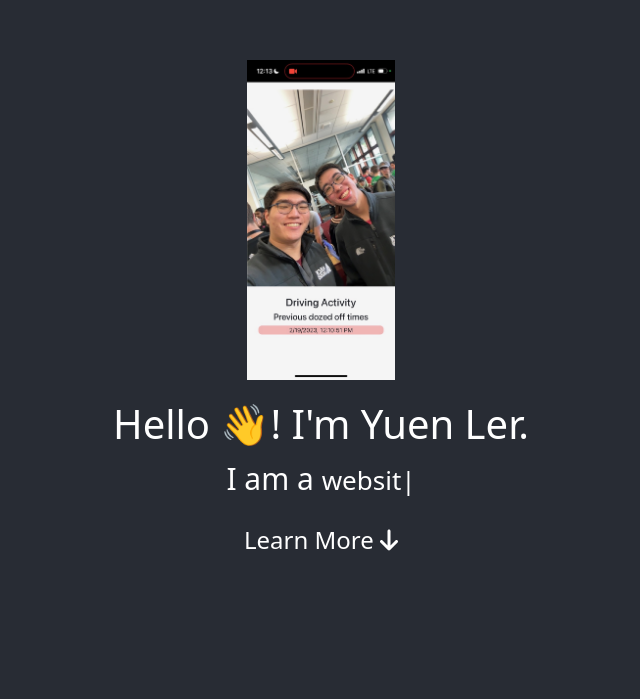
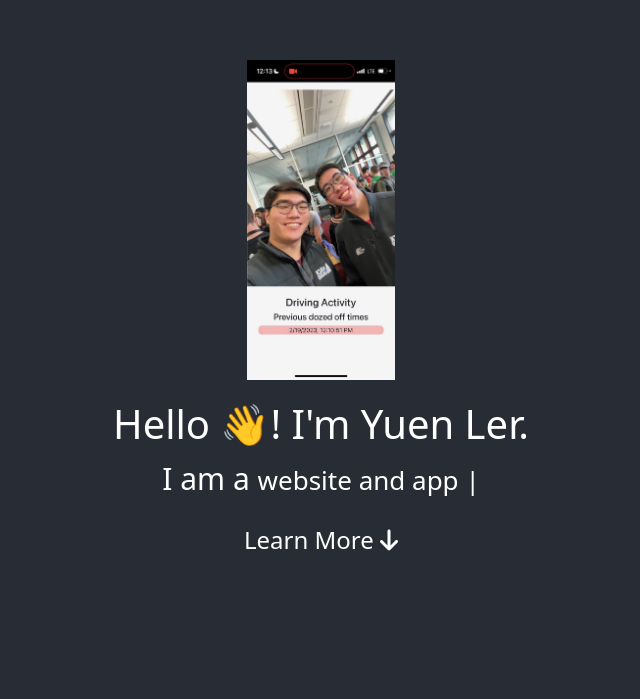
Before and after one commit to yuenler/yuenler.github.io, a React (Create React App) app: page / in a window 1280 px wide. Shown: the part 101-800 px from the top of the page, without its empty margins (319-959 px from the left). Built offline with nearby package versions, Linux system fonts and the light colour scheme.

Commit message:
direction

```diff
--- a/src/App.js
+++ b/src/App.js
@@ -70,7 +70,7 @@ function App() {
     window.history.scrollRestoration = 'manual'
 
     const cursor = cursorRef.current;
-    let direction = -1;
+    let direction = 1;
     let phraseIdx = 0;
     let sentence = phrases[phraseIdx].phrase;
     let cursorPos = 0;
```
